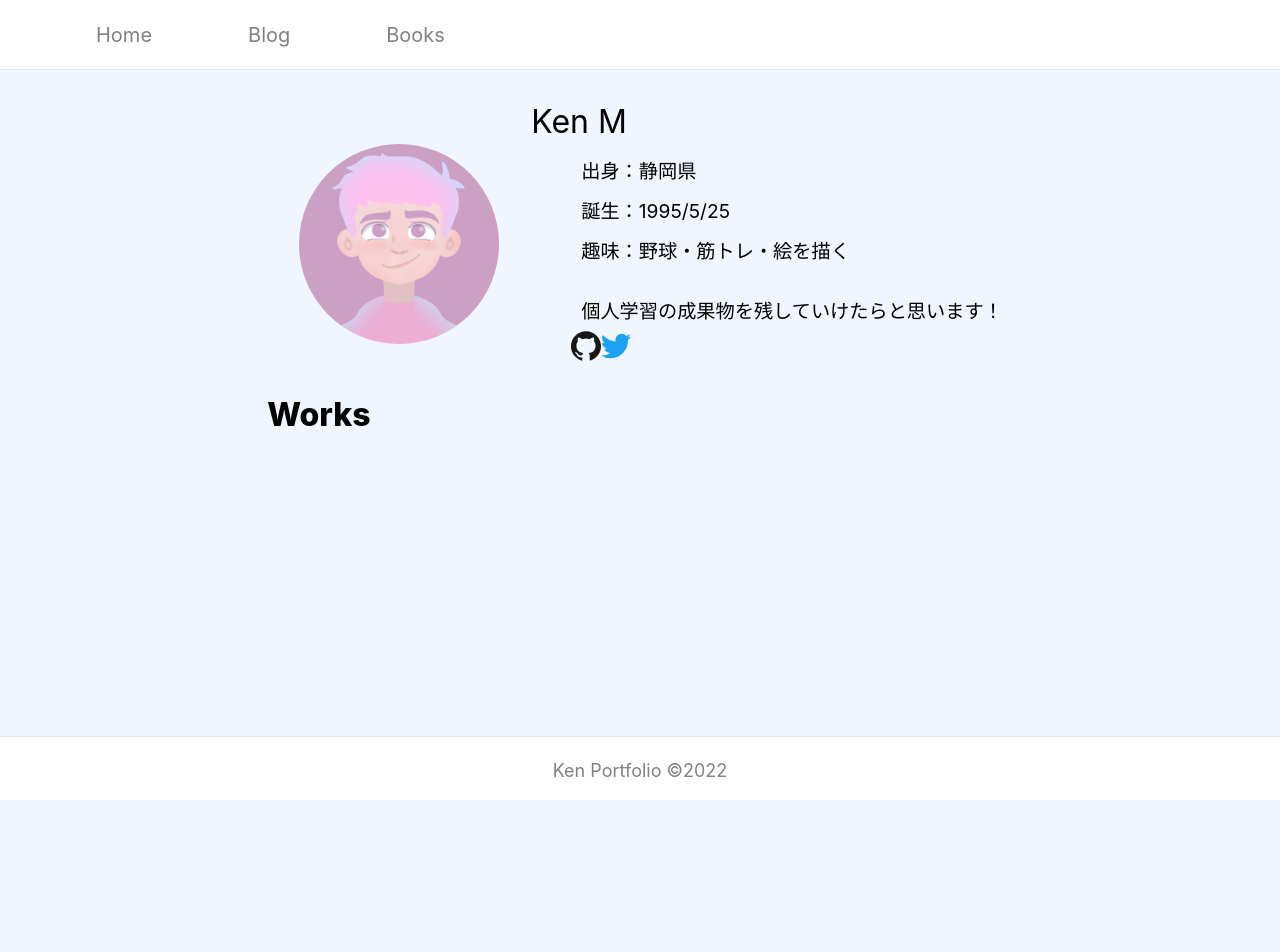
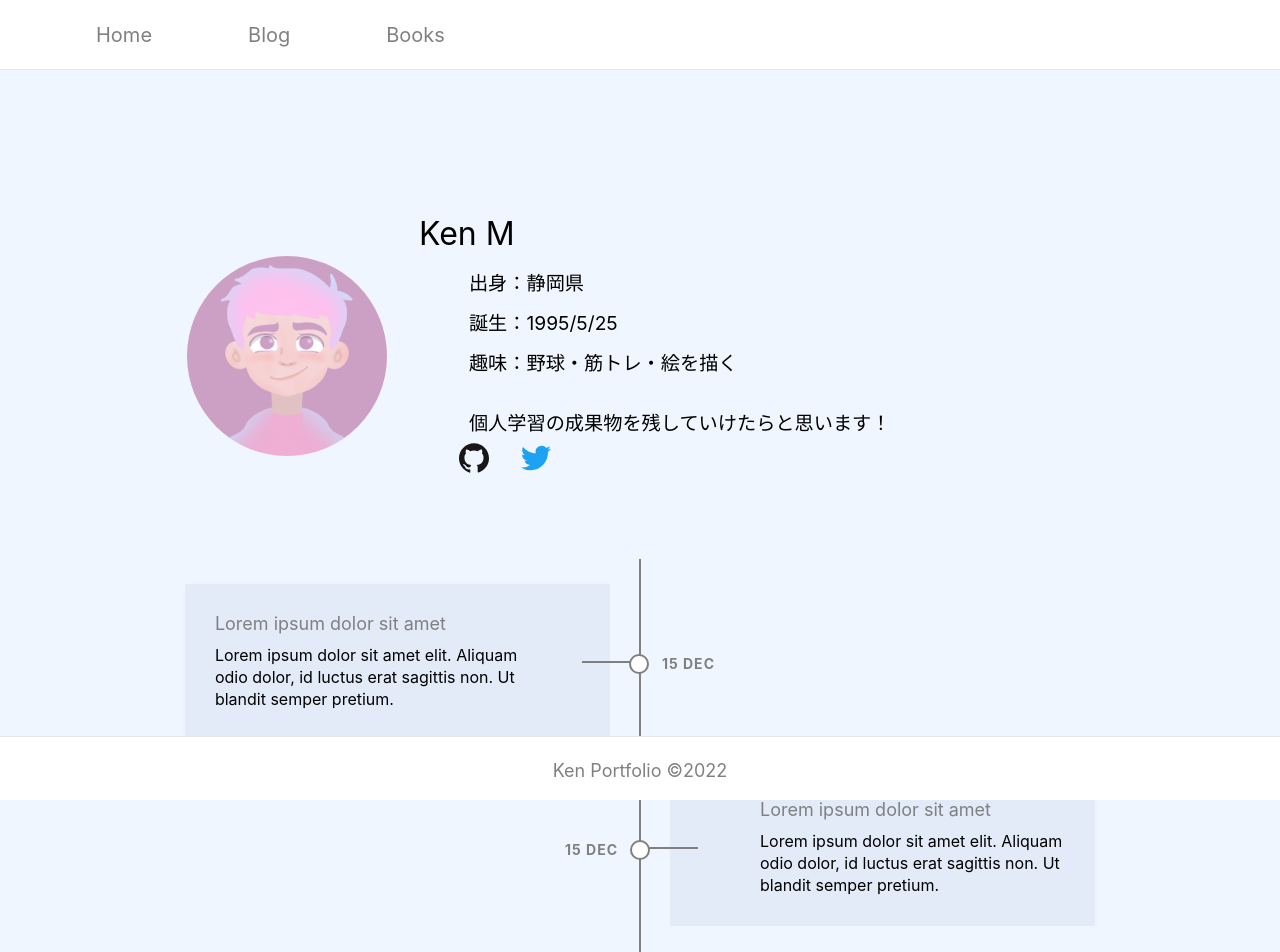
Before and after one commit to Mkenny25/portforio, a Next.js app: page / in a window 1280 px wide. Shown: the top 952 px of the page. Before the commit the page ends 800 px from the top, so only its background shows below. Built offline with nearby package versions, Linux system fonts and the light colour scheme.

Commit message:
profileの余白変更/History追加/Worksの呼び込み削除

```diff
--- /dev/null
+++ b/components/History.jsx
@@ -0,0 +1,39 @@
+import styles from '../styles/history.module.css'
+
+const History = () => {
+    return (
+        <>
+            <div className={styles.timeline}>
+                <div className={styles.containerLeft}>
+                    <div className={styles.dateLeft}>15 Dec</div>
+                    <div className={styles.contentLeft}>
+                    <h2 className={styles.aboutTitle}>Lorem ipsum dolor sit amet</h2>
+                            <p className={styles.aboutDiscription}>
+                                Lorem ipsum dolor sit amet elit. Aliquam odio dolor, id luctus erat sagittis non. Ut blandit semper pretium.
+                            </p>
+                    </div>
+                </div>
+                <div className={styles.containerRight}>
+                    <div className={styles.dateRight}>15 Dec</div>
+                    <div className={styles.contentRight}>
+                        <h2 className={styles.aboutTitle}>Lorem ipsum dolor sit amet</h2>
+                            <p className={styles.aboutDiscription}>
+                                Lorem ipsum dolor sit amet elit. Aliquam odio dolor, id luctus erat sagittis non. Ut blandit semper pretium.
+                            </p>
+                    </div>
+                </div>
+                <div className={styles.containerLeft}>
+                    <div className={styles.dateLeft}>15 Dec</div>
+                    <div className={styles.contentLeft}>
+                    <h2 className={styles.aboutTitle}>Lorem ipsum dolor sit amet</h2>
+                            <p className={styles.aboutDiscription}>
+                                Lorem ipsum dolor sit amet elit. Aliquam odio dolor, id luctus erat sagittis non. Ut blandit semper pretium.
+                            </p>
+                    </div>
+                </div>
+            </div>
+        </>
+    );
+};
+
+export default History;
--- a/components/profile.jsx
+++ b/components/profile.jsx
@@ -2,35 +2,33 @@ import styles from "../styles/profile.module.css";
 import Image from "next/image";
 import Snslink from "./snslink";
 import profilePic from '../public/images/portfolioimg.png'
-// import Skills from "./skills"
+
 
 export default function Profile() {
     return (
         <div className={styles.profile}>
             <div className={styles.leftSection}>
-                <div className={styles.image}>
+                <div>
                     <>
                         <Image
-                            className="profile"
+                            className="profileimg"
                             src={profilePic}
                             alt="Profileimg"
                             width={200}
                             height={200}
                         />
                         <style jsx global>{`
-                            .profile {
+                            .profileimg {
                                 border-radius: 50%;
                             }
                         `}</style>
                     </>
                 </div>
-                {/* <Snslink /> */}
 
             </div>
             <div className={styles.rightSection}>
                 <div className={styles.name}> Ken M</div>
                 <ul className={styles.items}>
-                    {/* <li>フロントエンドエンジニア</li> */}
                     <li>出身：静岡県</li>
                     <li>誕生：1995/5/25</li>
                     <li>趣味：野球・筋トレ・絵を描く</li>
--- a/components/snslink.jsx
+++ b/components/snslink.jsx
@@ -3,14 +3,16 @@ import {
   SiTwitter
 } from 'react-icons/si';
 
+import styles from '../styles/snslink.module.css'
+
 const Snslink = () => {
   return (
     <>
     <div>
-      <a href="https://example.com/" target="_blank" rel="noopener noreferrer" >
+      <a href="https://example.com/" target="_blank" rel="noopener noreferrer" className={styles.skillItem} >
         <SiGithub size={30} color={'#181717'} />
       </a>
-      <a href="https://example.com/" target="_blank" rel="noopener noreferrer">
+      <a href="https://example.com/" target="_blank" rel="noopener noreferrer" className={styles.skillItem}>
         <SiTwitter size={30} color={'#1DA1F2'} />
       </a>
     </div>
--- a/pages/index.js
+++ b/pages/index.js
@@ -1,5 +1,5 @@
 import Profile from '../components/profile'
-import Works from '../components/works'
+import History from '../components/history'
 
 export default function MyApp() {
   return (
@@ -7,7 +7,7 @@ export default function MyApp() {
       <div>
         <main>
           <Profile />
-          <Works />
+          <History />
         </main>
       </div>
     </>
--- /dev/null
+++ b/styles/history.module.css
@@ -0,0 +1,185 @@
+.timeline {
+  position: relative;
+  width: 100%;
+  max-width: 1140px;
+  margin: 4rem 0;
+  padding: 10px 0;
+}
+
+.timeline::after {
+  content: '';
+  position: absolute;
+  width: 2px;
+  background: gray;
+  top: 0;
+  bottom: 0;
+  left: 50%;
+  margin-left: -1px;
+}
+
+/* タイムライン左側表示コンテンツ */
+.containerLeft {
+  padding: 15px 30px;
+  position: relative;
+  background: inherit;
+  width: 50%;
+  left: 0;
+}
+
+.containerLeft::after {
+  content: '';
+  position: absolute;
+  width: 16px;
+  height: 16px;
+  top: calc(50% - 8px);
+  right: -9.5px;
+  background: #ffffff;
+  border: 2px solid gray;
+  border-radius: 16px;
+  z-index: 1;
+}
+
+.containerLeft::before {
+  content: '';
+  position: absolute;
+  width: 50px;
+  height: 2px;
+  top: calc(50% - 1px);
+  right: 8px;
+  background: gray;
+  z-index: 1;
+}
+
+.dateLeft {
+  position: absolute;
+  display: inline-block;
+  top: calc(50% - 8px);
+  text-align: center;
+  font-size: 14px;
+  font-weight: bold;
+  color: gray;
+  text-transform: uppercase;
+  letter-spacing: 1px;
+  z-index: 1;
+  right: -75px;
+}
+
+.contentLeft {
+  padding: 30px 90px 30px 30px;
+  background: #e2ebf7;
+  position: relative;
+  /* border-radius: 0 500px 500px 0; */
+}
+
+/* タイムライン右側表示コンテンツ */
+.containerRight {
+  padding: 15px 30px;
+  position: relative;
+  background: inherit;
+  width: 50%;
+  left: 50%;
+}
+
+.containerRight::after {
+  content: '';
+  position: absolute;
+  width: 16px;
+  height: 16px;
+  top: calc(50% - 8px);
+  right: -8px;
+  background: #ffffff;
+  border: 2px solid gray;
+  border-radius: 16px;
+  z-index: 1;
+  left: -10px;
+}
+
+
+.containerRight::before {
+  content: '';
+  position: absolute;
+  width: 50px;
+  height: 2px;
+  top: calc(50% - 1px);
+  right: 8px;
+  background: gray;
+  z-index: 1;
+  left: 8px;
+}
+
+.dateRight {
+  position: absolute;
+  display: inline-block;
+  top: calc(50% - 8px);
+  text-align: center;
+  font-size: 14px;
+  font-weight: bold;
+  color: gray;
+  text-transform: uppercase;
+  letter-spacing: 1px;
+  z-index: 1;
+  left: -75px;
+}
+
+.contentRight {
+  padding: 30px 30px 30px 90px;
+  background: #e2ebf7;
+  position: relative;
+  /* border-radius: 500px 0 0 500px; */
+}
+
+.aboutTitle {
+  margin: 0 0 10px 0;
+  font-size: 18px;
+  font-weight: normal;
+  color: gray;
+}
+
+.aboutDiscription {
+  margin: 0;
+  font-size: 16px;
+  line-height: 22px;
+  color: #000000;
+}
+
+@media (max-width: 767.98px) {
+  .timeline::after {
+    left: 90px;
+  }
+
+  .containerLeft {
+    width: 100%;
+    padding-left: 120px;
+    padding-right: 30px;
+  }
+
+  .containerRight {
+    width: 100%;
+    padding-left: 120px;
+    padding-right: 30px;
+    left: 0%;
+  }
+  .containerLeft::after,
+  .containerRight::after{
+    left: 82px;
+  }
+
+  .containerLeft::before,
+  .containerRight::before {
+    left: 100px;
+    border-color: transparent gray transparent transparent;
+  }
+
+  .dateLeft,
+  .dateRight
+  {
+    right: auto;
+    left: 15px;
+  }
+
+  .contentLeft,
+  .contentRight {
+    padding: 30px 30px 30px 40px;
+    /* border-radius: 500px 0 0 500px; */
+  }
+}
--- a/styles/profile.module.css
+++ b/styles/profile.module.css
@@ -1,18 +1,16 @@
 .profile {
-    /* padding: 4rem; */
+    padding-top: 7rem;
     display: flex;
     flex-direction: row;
     justify-content: flex-start;
     font-size: 1.2rem;
 }
 
-.image {
-    margin: 2rem;
-}
 
 .leftSection {
     display: flex;
     flex-direction: column;
+    margin: 2rem;
     /* justify-content: center; */
     /* align-items: center; */
     /* background-color: white; */
--- /dev/null
+++ b/styles/snslink.module.css
@@ -0,0 +1,3 @@
+.skillItem{
+    padding-right: 2rem;
+}
```
Also changed, not shown: components/works.jsx (+6 -3 lines).
